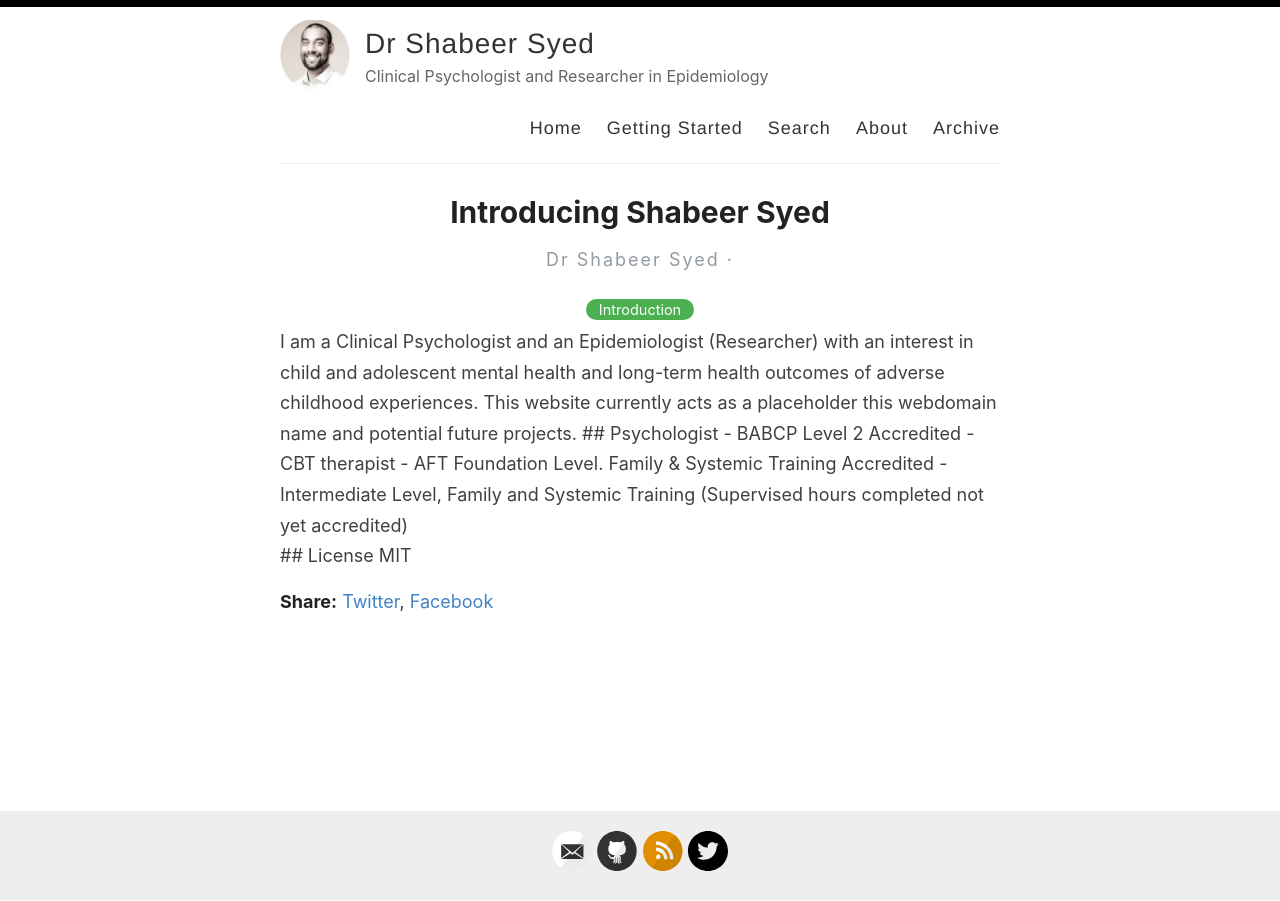
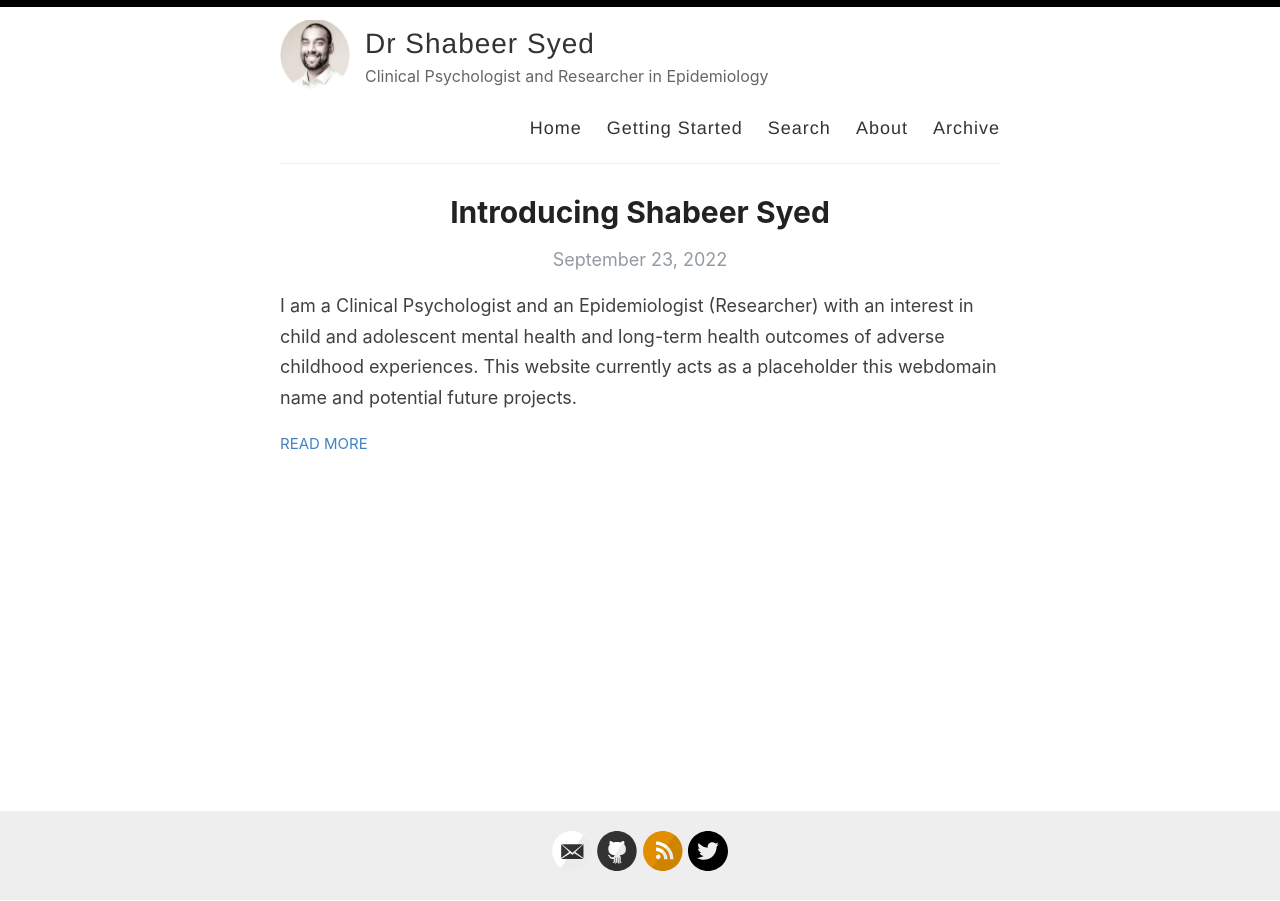
Before and after one commit to shabeer-syed/shabeersyed, a Jekyll site: the page built from index.html, in a window 1280 px wide. Built offline with Jekyll 4.4.1, drawn with Linux system fonts in a browser that asks for light colours; the list of posts is cut into pages by our own code; comment, search, counter and statistics services are not loaded.

Commit message:
Update index.html

```diff
--- a/index.html
+++ b/index.html
@@ -1,21 +1,49 @@
 ---
-layout: post
-title: Introducing Shabeer Syed
-categories: [Introduction]
+layout: default
 ---
 
-I am a Clinical Psychologist and an Epidemiologist (Researcher) with an interest in child and adolescent mental health and long-term health outcomes of adverse childhood experiences. This website currently acts as a placeholder this webdomain name and potential future projects.
+<div class="posts">
+  {% for post in paginator.posts %}
+    <article class="post">
+      <a href="{{ site.baseurl }}{{ post.url }}">
+        <h1>{{ post.title }}</h1>
 
-## Psychologist
+        <div>
+          <p class="post_date">{{ post.date | date: "%B %e, %Y" }}</p>
+        </div>
+      </a>
+      <div class="entry">
+        {{ post.excerpt }}
+      </div>
 
-- BABCP Level 2 Accredited - CBT therapist
-- AFT Foundation Level. Family & Systemic Training Accredited
-- Intermediate Level, Family and Systemic Training (Supervised hours completed not yet accredited)
+      <a href="{{ site.baseurl }}{{ post.url }}" class="read-more">Read More</a>
+    </article>
+  {% endfor %}
 
-<div style="text-align: center;">
- <script async type="text/javascript" src="//cdn.carbonads.com/carbon.js?serve=CE7D6KJY&placement=wwwamitmerchantcom" id="_carbonads_js"></script>
+  <!-- pagination -->
+  {% if paginator.total_pages > 1 %}
+  <div class="pagination">
+    {% if paginator.previous_page %}
+      <a href="{{ paginator.previous_page_path | prepend: site.baseurl | replace: '//', '/' }}">&laquo; Prev</a>
+    {% else %}
+      <span>&laquo; Prev</span>
+    {% endif %}
+
+    {% for page in (1..paginator.total_pages) %}
+      {% if page == paginator.page %}
+        <span class="webjeda">{{ page }}</span>
+      {% elsif page == 1 %}
+        <a href="{{ '/' | prepend: site.baseurl | replace: '//', '/' }}">{{ page }}</a>
+      {% else %}
+        <a href="{{ site.paginate_path | prepend: site.baseurl | replace: '//', '/' | replace: ':num', page }}">{{ page }}</a>
+      {% endif %}
+    {% endfor %}
+
+    {% if paginator.next_page %}
+      <a href="{{ paginator.next_page_path | prepend: site.baseurl | replace: '//', '/' }}">Next &raquo;</a>
+    {% else %}
+      <span>Next &raquo;</span>
+    {% endif %}
+  </div>
+  {% endif %}
 </div>
-
-## License
-
-MIT
```
